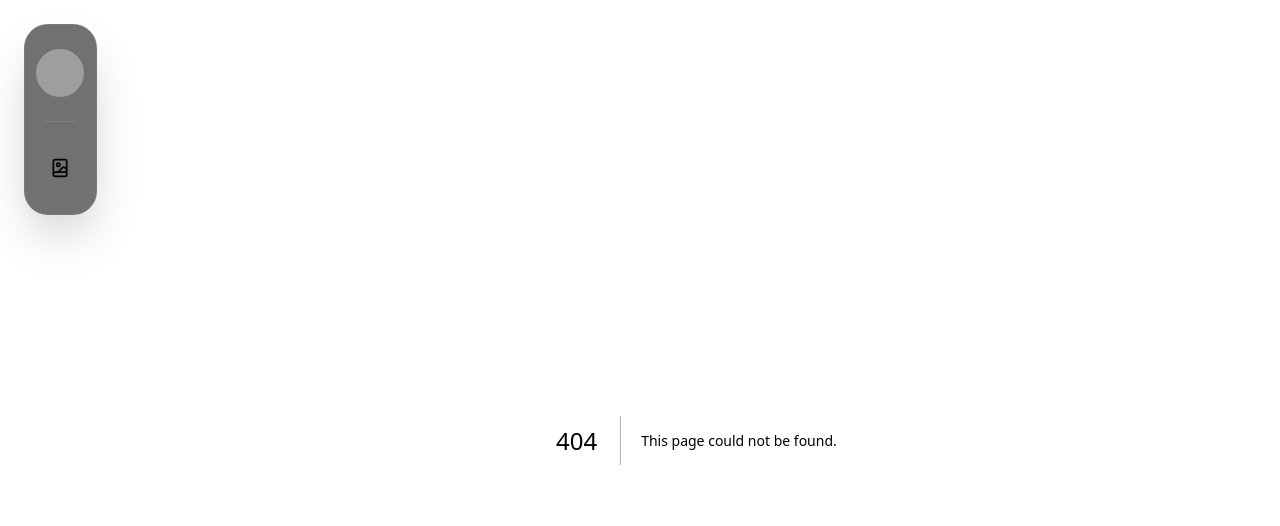
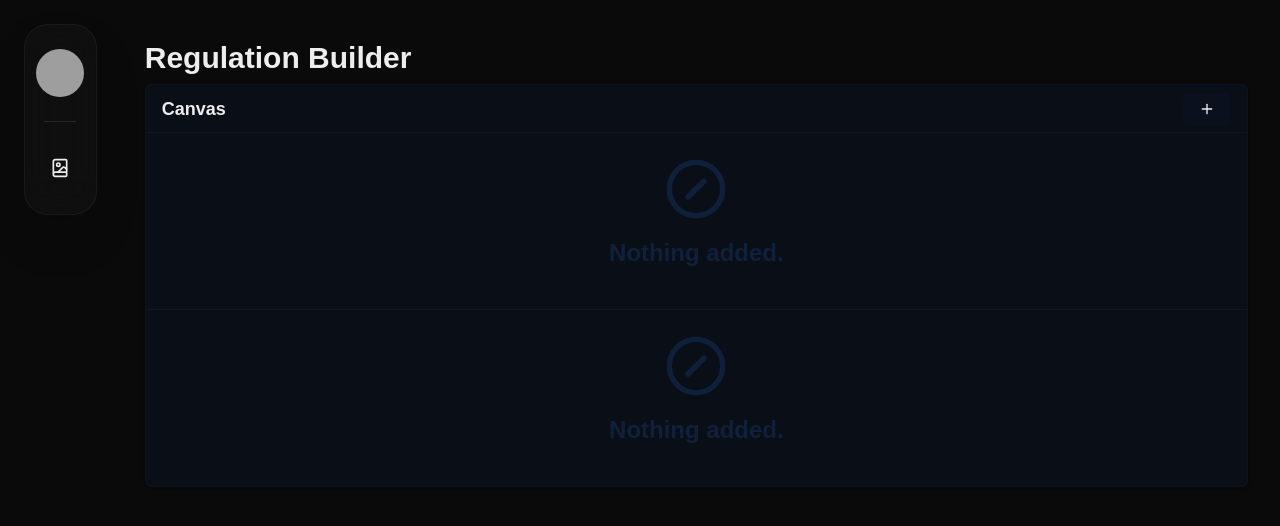
Before and after one commit to tactordev/erlc-utils, a Next.js app: page /vbuilder in a window 1280 px wide. Before the commit this address had no page. Shown: the top 526 px of the page. Built offline with nearby package versions, Linux system fonts and the light colour scheme; grey boxes are pictures that could not be loaded.

Commit message:
[VBUILDER] Base functionality

```diff
--- /dev/null
+++ b/app/vbuilder/page.tsx
@@ -0,0 +1,172 @@
+"use client";
+import CHR from "@/components/chr";
+import { useState } from "react";
+import {
+    Circle,
+    CircleSlash,
+    Plus,
+    Trash2
+} from "lucide-react";
+import Button from "@/components/button";
+import { AccessoryType, VehicleType, vehicles } from "./data";
+import Image from "next/image";
+
+type ObjType = {
+    id: string;
+    type: "vehicle" | "accessory";
+    value: VehicleType | AccessoryType
+}
+function Vehicle(
+    {
+        id,
+        name,
+        del
+    }: {
+        id: string;
+        name: string;
+        del: (id: string) => void;
+    }
+) {
+    return (
+        <div className="flex relative bg-blue-800/5 rounded-md group h-full w-fit overflow-y-hidden">
+            <Image src={"https://picsum.photos/600/400"} alt={`${name} Model`} width={600} height={400} className="h-auto w-fit" />
+            <div onClick={() => { del(id); }} className="group-hover:opacity-100 opacity-0 transition-all duration-200 absolute top-2 right-2 bg-red-900/60 px-3 py-2 rounded-md hover:bg-red-400/30 hover:cursor-pointer hover:scale-105 active:scale-95">
+                <Trash2 className="w-4 h-4" />
+            </div>
+            <div className="absolute bottom-2 left-2 px-4 py-2 bg-stone-900/90 rounded-md">
+                <p className="shadow-sm text-blue-200/40 font-bold text-lg">{name}</p>
+            </div>
+        </div>
+    )
+}
+
+function Editor(
+    {
+        type,
+        objs,
+        del
+    }: {
+        type: string;
+        objs: ObjType[];
+        del: (id: string) => void;
+    }
+) {
+    const relevant = objs.filter((obj) => obj.type === type);
+    return (
+        <div className="max-h-[40vh] min-h-[20vh] overflow-y-hidden flex flex-row w-full gap-2 py-2 px-4 flex-wrap mb-4 items-center justify-center">
+            {
+                relevant.length > 0 ? relevant.map((obj, index) => <Vehicle key={`vehicleobj-${index}`} id={obj.value.id} name={obj.value.name} del={del} />) : (
+                    <div className="flex flex-col items-center justify-center gap-4 opacity-20">
+                        <CircleSlash className="w-16 h-16 text-blue-500/80" />
+                        <p className="text-2xl font-bold text-blue-500/80">Nothing added.</p>
+                    </div>
+                )
+            }
+        </div>
+    )
+}
+
+
+
+const accessories = {
+    "Main Lighting Options": [
+        "LED Lighting",
+        "Pole Lighting",
+    ],
+    "Accessories": [
+        "Gear Bag",
+    ]
+};
+
+function SearchList(
+    {
+        type,
+        add
+    }: {
+        type: string;
+        add: (type: "vehicle" | "accessory", value: VehicleType | AccessoryType) => void;
+    }
+) {
+    const [val, setVal] = useState<string>("");
+    const search = <form onSubmit={(e) => { e.preventDefault(); e.stopPropagation(); }}>
+        <input value={val} onChange={(e: React.ChangeEvent<HTMLInputElement>) => setVal(e.target.value)} type="text" className="text-base my-2 px-4 py-0.5 bg-blue-300/5 rounded-md outline-none border border-blue-800/10 focus:border-blue-800/20" />
+    </form>;
+
+    switch (type) {
+        case "vehicle":
+            const res = vehicles.filter((vehicleType) => vehicleType.name.includes(val));
+            const results = <div className="flex flex-col w-full h-full items-center justify-center gap-1">
+                {
+                    res.length > 0 ? (
+                        res.map((vehicleType, index) => <Button key={`vehiclesearch-${index}`} onClick={() => add("vehicle", vehicleType)} className="!justify-start w-full text-sm">{vehicleType.name}</Button>)
+                    ) : (
+                        <div className="w-full flex flex-col items-center justify-center gap-2 opacity-40 mt-2 mb-2">
+                            <CircleSlash className="w-8 h-8 text-blue-500/80" />
+                            <p className="text-base text-blue-500/80">No results found.</p>
+                        </div>
+                    )
+                }
+            </div>
+            return (
+                <div className="flex flex-col items-center justify-center">
+                    { search }
+                    {
+                        results
+                    }
+                </div>
+            )
+        case "accessory":
+
+        default:
+            return <></>;
+    }
+}
+
+export default function VBuilder() {
+    const [objs, setObjs] = useState<ObjType[]>([]);
+
+    const [dropdown, setDropdown] = useState<"vehicle" | "accessory" | null>(null);
+
+    return (
+        <div className="w-full h-full">
+            <h1 className="font-bold text-3xl">Regulation Builder</h1>
+            <div className="mt-2 w- bg-blue-900/10 rounded-md flex flex-col items-center justify-center border border-blue-600/5 shadow-sm">
+                <div className="py-2 px-4 w-full relative flex flex-row justify-between items-center">
+                    <p className="font-semibold text-lg">Canvas</p>
+                    <div className="relative flex flex-row gap-4">
+                        <div
+                            tabIndex={0}
+                            onBlur={(e: React.FocusEvent<HTMLDivElement>) => { if (!e.currentTarget.contains(e.relatedTarget as Node | null)) { setDropdown(null); } }}
+                            className={`relative flex flex-row gap-4 focus:outline-none`}
+                        >
+                            <Button onClick={(e: React.MouseEvent<HTMLDivElement>) => { e.preventDefault(); e.stopPropagation(); setDropdown("vehicle"); }}>
+                                <Plus className="w-4 h-4" />
+                            </Button>
+                            {
+                                dropdown && (
+                                    <div className={`absolute z-10 min-w-48 max-h-128 overflow-y-auto top-full right-0 rounded-md mt-2 bg-blue-800/5 shadow-md backdrop-blur-md px-4 py-2 flex flex-col`}>
+                                        <div className="flex flex-row gap-2 bg-blue-500/5 px-2 py-1 rounded-md justify-between mx-2">
+                                            <div onClick={() => setDropdown("vehicle")} className={`px-4 py-0.5 rounded-md ${dropdown === "vehicle" ? "bg-blue-500/20" : "opacity-40 bg-transparent"} hover:bg-blue-500/20 hover:cursor-pointer transition-all duration-200`}>
+                                                <p>Vehicle</p>
+                                            </div>
+                                            <div onClick={() => setDropdown("accessory")} className={`px-4 py-0.5 rounded-md ${dropdown === "accessory" ? "bg-blue-500/20" : "opacity-40 bg-transparent"} hover:bg-blue-500/20 hover:cursor-pointer transition-all duration-200`}>
+                                                <p>Accessory</p>
+                                            </div>
+                                        </div>
+                                        <SearchList add={(type, value) => { setObjs([...objs, { id: value.id, type: type, value: value }])}} type={dropdown} />
+                                    </div>
+                                )
+                            }
+                        </div>
+                    </div>
+                    <div className="absolute bottom-0 left-0 w-full">
+                        <CHR />
+                    </div>
+                </div>
+                <Editor objs={objs} del={(id: string) => { setObjs([...objs.filter((value) => value.id !== id)]); }} type={"vehicle"} />
+                <CHR />
+                <Editor objs={objs} del={(id: string) => { setObjs([...objs.filter((value) => value.id !== id)]); }} type={"accessory"} />
+            </div>
+        </div>
+    )
+}
```
